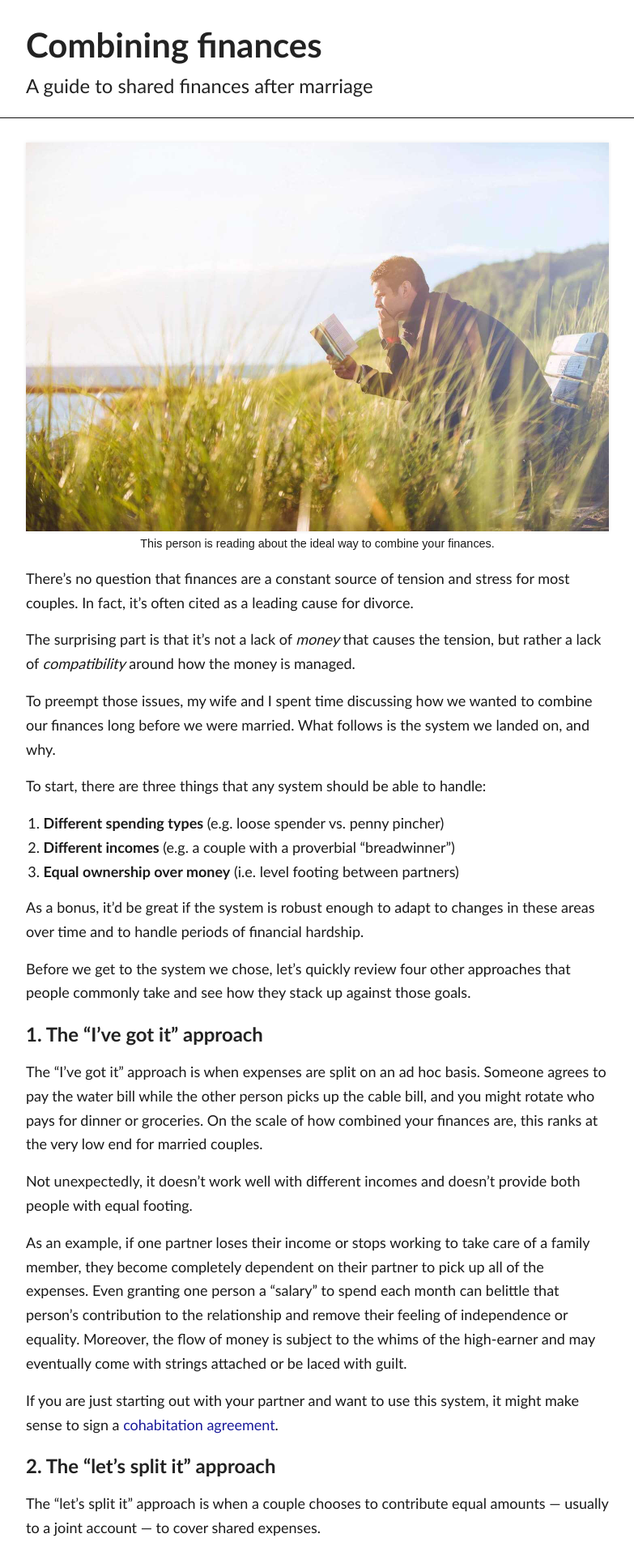
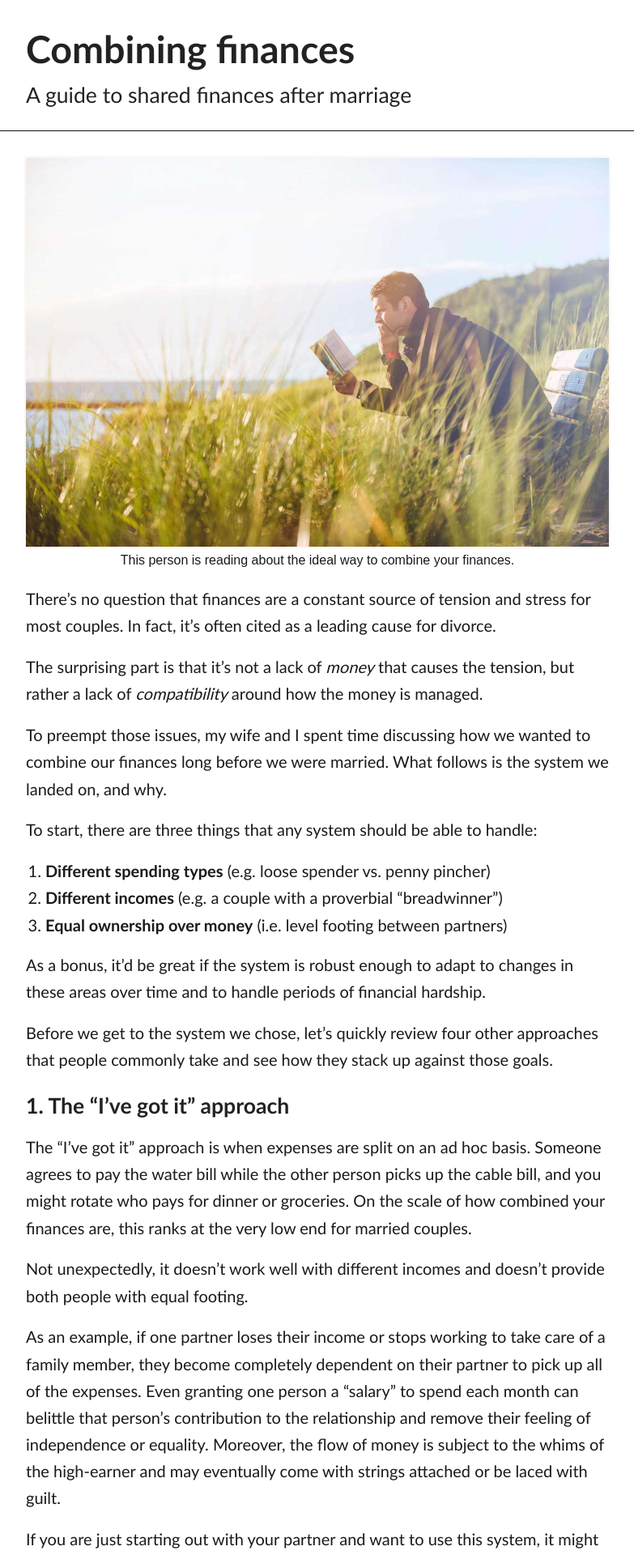
Before and after one commit to dontmitch/dontmitch.github.io, a Jekyll site: the page built from 2019-02-16-combining-finances.md, in a window 1280 px wide. Shown: the top 1920 px of the page at 81% size, without its empty margins (248-1031 px from the left). Built offline with Jekyll 4.4.1, drawn with Linux system fonts in a browser that asks for light colours; our own code applies the rules of GitHub Pages for plain Markdown files.

Commit message:
Increase font size.

```diff
--- a/assets/css/style.scss
+++ b/assets/css/style.scss
@@ -87,9 +87,10 @@ Generic Styles
 
 $background-color: #fff;
 $font-color: #1a1a1a;
+$font-size: 20px;
 
 html {
-  font-size: 18px;
+  font-size: $font-size;
 }
 
 body {
@@ -303,7 +304,7 @@ Small Device Styles
 
 @media screen and (max-width: 480px) {
   html {
-    font-size: 16px;
+    font-size: 18px;
   }
 
   .inner {
```
